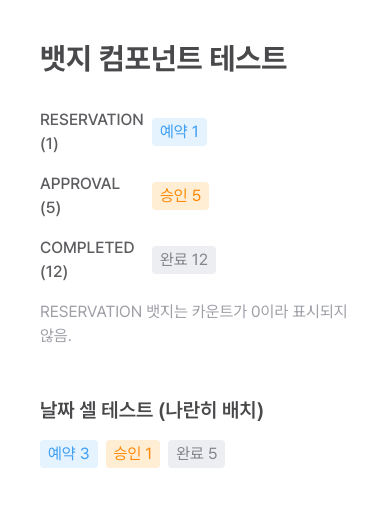
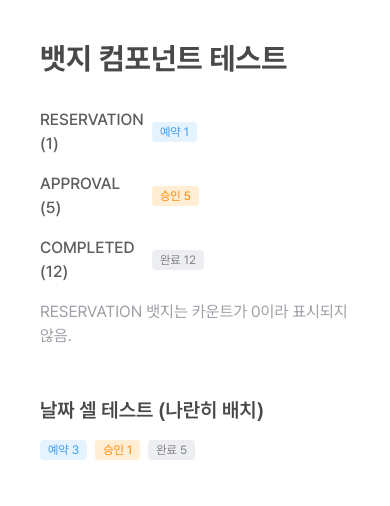
Before and after one commit to sseung30/LiveTrip, a Next.js app: page /test/calendarBadge in a window 390 px wide. Shown: the top 506 px of the page. Built offline with nearby package versions, Linux system fonts and the light colour scheme.

Commit message:
feat: calendarBadge 반응형 대응

```diff
--- a/src/components/calendarBadge/CalendarBadge.tsx
+++ b/src/components/calendarBadge/CalendarBadge.tsx
@@ -29,7 +29,7 @@ export default function Badge({ type, count }: BadgeProps) {
       className={`
         inline-flex items-center justify-center
         px-2 py-0.5
-        text-md font-normal
+        text-xs md:text-sm font-normal
         rounded-sm transition-colors
         ${styles.bgColor}
         ${styles.textColor}
```
